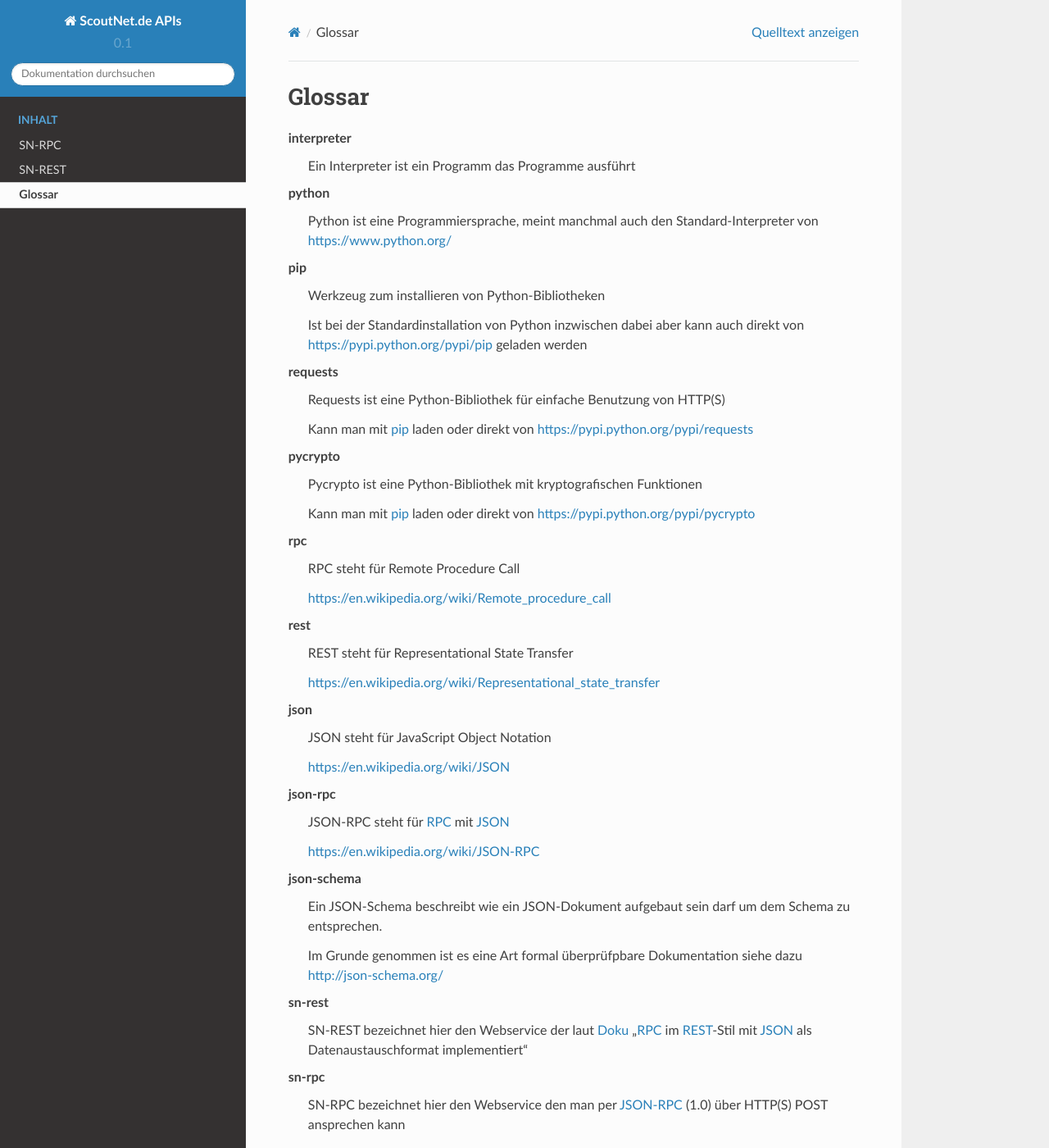
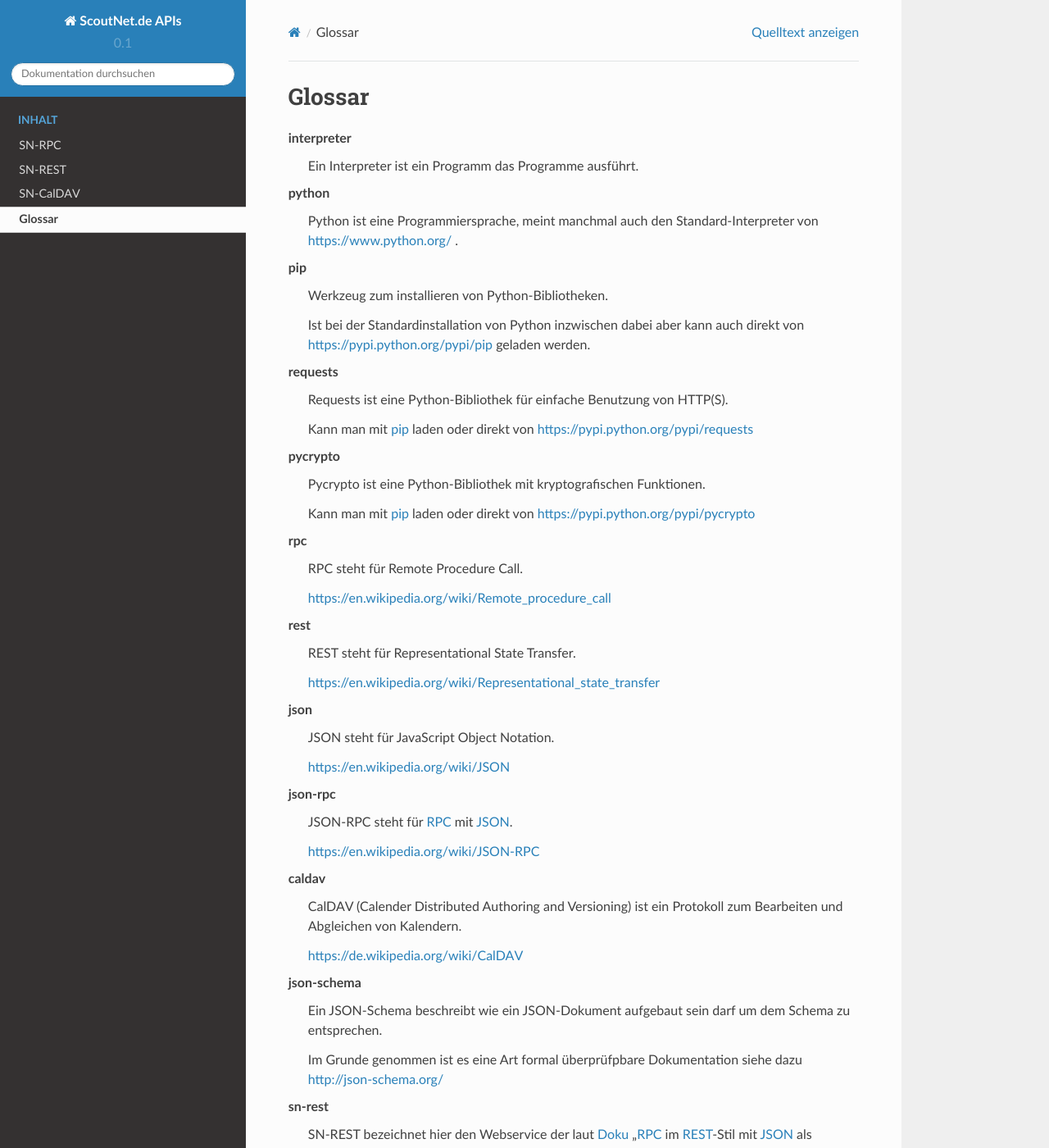
Before and after one commit to janbrohl/ScoutNet-API-Info, a Sphinx documentation site: the page built from docs/glossary.rst, in a window 1280 px wide and 1400 px high. Shown: the whole window at 82% size. Built offline with Sphinx 7.4.7 and the Read the Docs theme 2.0.0, drawn with Linux system fonts in a browser that asks for light colours; some of the changed text lies outside the part shown.

```diff
--- a/docs/glossary.rst
+++ b/docs/glossary.rst
@@ -7,52 +7,57 @@ Glossar
 
 
     interpreter
-       Ein Interpreter ist ein Programm das Programme ausführt
+       Ein Interpreter ist ein Programm das Programme ausführt.
 
 
     python
-       Python ist eine Programmiersprache, meint manchmal auch den Standard-Interpreter von https://www.python.org/
+       Python ist eine Programmiersprache, meint manchmal auch den Standard-Interpreter von https://www.python.org/ .
 
     pip
-       Werkzeug zum installieren von Python-Bibliotheken
+       Werkzeug zum installieren von Python-Bibliotheken.
 
        Ist bei der Standardinstallation von Python inzwischen dabei
-       aber kann auch direkt von https://pypi.python.org/pypi/pip geladen werden
+       aber kann auch direkt von https://pypi.python.org/pypi/pip geladen werden.
 
     requests
-       Requests ist eine Python-Bibliothek für einfache Benutzung von HTTP(S)
+       Requests ist eine Python-Bibliothek für einfache Benutzung von HTTP(S).
 
        Kann man mit :term:`pip` laden oder direkt von https://pypi.python.org/pypi/requests
 
 
     pycrypto
-       Pycrypto ist eine Python-Bibliothek mit kryptografischen Funktionen
+       Pycrypto ist eine Python-Bibliothek mit kryptografischen Funktionen.
 
        Kann man mit :term:`pip` laden oder direkt von https://pypi.python.org/pypi/pycrypto
 
 
     rpc
-       RPC steht für Remote Procedure Call
+       RPC steht für Remote Procedure Call.
 
        https://en.wikipedia.org/wiki/Remote_procedure_call
 
 
     rest
-       REST steht für Representational State Transfer
+       REST steht für Representational State Transfer.
 
        https://en.wikipedia.org/wiki/Representational_state_transfer
 
 
     json
-       JSON steht für JavaScript Object Notation
+       JSON steht für JavaScript Object Notation.
 
        https://en.wikipedia.org/wiki/JSON
 
 
     json-rpc
-       JSON-RPC steht für :term:`RPC` mit :term:`JSON`
+       JSON-RPC steht für :term:`RPC` mit :term:`JSON`.
 
        https://en.wikipedia.org/wiki/JSON-RPC
+
+    caldav
+        CalDAV (Calender Distributed Authoring and Versioning) ist ein Protokoll zum Bearbeiten und Abgleichen von Kalendern.
+
+        https://de.wikipedia.org/wiki/CalDAV
 
     json-schema
        Ein JSON-Schema beschreibt wie ein JSON-Dokument aufgebaut sein darf um dem Schema zu entsprechen.
@@ -60,11 +65,15 @@ Glossar
        Im Grunde genommen ist es eine Art formal überprüfpbare Dokumentation siehe dazu http://json-schema.org/
 
     sn-rest
-       SN-REST bezeichnet hier den Webservice der laut Doku_ ":term:`RPC` im :term:`REST`-Stil mit :term:`JSON` als Datenaustauschformat implementiert"
+       SN-REST bezeichnet hier den Webservice der laut Doku_ ":term:`RPC` im :term:`REST`-Stil mit :term:`JSON` als Datenaustauschformat implementiert".
 
 
     sn-rpc
-       SN-RPC bezeichnet hier den Webservice den man per :term:`JSON-RPC` (1.0) über HTTP(S) POST ansprechen kann
+       SN-RPC bezeichnet hier den Webservice den man per :term:`JSON-RPC` (1.0) über HTTP(S) POST ansprechen kann.
+
+    sn-caldav
+        SN-CalDAV bezeihnet hier den Webservice den man per modifiziertem :term:`CalDAV` (+:term:`JSON`) ansprechen kann.
+
 
 
 
--- a/docs/index.rst
+++ b/docs/index.rst
@@ -1,11 +1,11 @@
 Info zu den ScoutNet.de APIs
 ============================================
 
-Es gib im Grunde genommen 2 APIs:
+Es gib im Grunde genommen 3 APIs:
 
 * den Webservice der laut Doku_ ":term:`RPC` im :term:`REST`-Stil mit :term:`JSON` als Datenaustauschformat implementiert" - im weiteren Text :ref:`sn_rest` genannt
 * den anderen Webservice den man per :term:`JSON-RPC` (1.0) über HTTP(S) POST ansprechen kann - im weiteren Text :ref:`sn_rpc` genannt
-
+* den CalDAV-Webservice der Lese- und Schreib-Zugriff auf Kalender nach dem :term:`CalDAV`-Protokoll (mit Abweichungen) über HTTP(S) ermöglicht - im weitern Text :ref:`sn_caldav` genannt
 
 .. toctree::
    :caption: Inhalt
@@ -14,6 +14,7 @@ Es gib im Grunde genommen 2 APIs:
 
    sn_rpc/index
    sn_rest/index
+   sn_caldav/index
    glossary
 
 .. _Doku: https://www.scoutnet.de/api-info/webservice.html
--- /dev/null
+++ b/docs/sn_caldav/examples.rst
@@ -0,0 +1,6 @@
+.. _sn_caldav_examples:
+
+Beispiele
+=============
+
+Hier gibt es noch keine Beispiele
```
Also changed, not shown: docs/sn_caldav/api.rst (added, +14 -0 lines), docs/sn_caldav/index.rst (added, +16 -0 lines), docs/sn_caldav/schemas.rst (added, +16 -0 lines), 1 other file.
